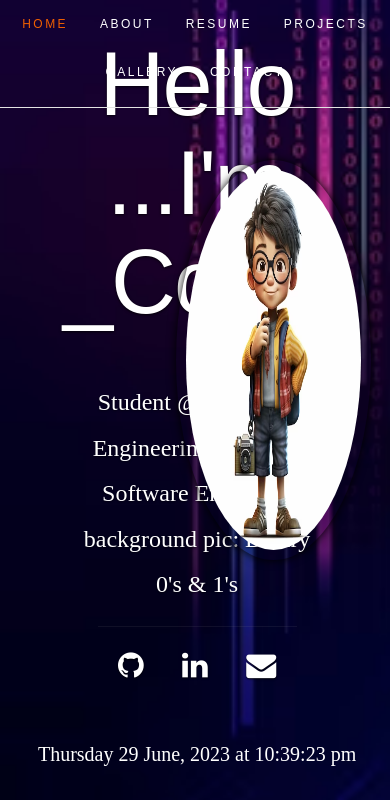
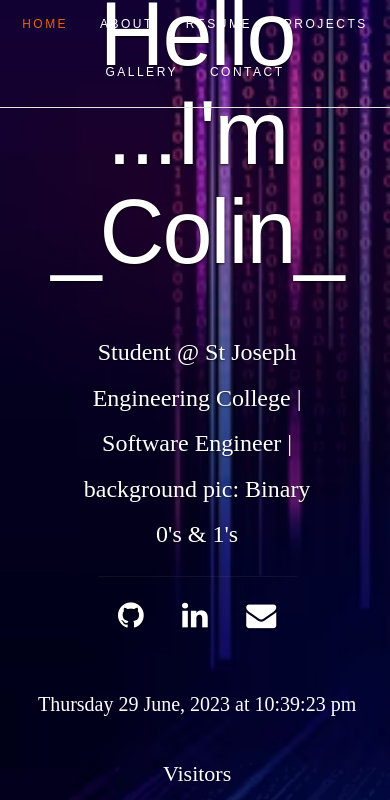
Before and after one commit to Colin-Christon/Personal_Website, a plain HTML site: page index.html in a window 390 px wide. Shown: the top 800 px of the page. Drawn offline with Linux system fonts and the light colour scheme.

Commit message:
profile picture removed

```diff
--- a/css/layout.css
+++ b/css/layout.css
@@ -54,7 +54,7 @@ body { background: #0f0f0f; }
 header {
    position: relative;
    height: 800px;
-   min-height: 1100px;
+   min-height: 1000px;
    width: 100%;
    background: #161415 url("../images/newbackground.avif");
    background-size: cover !important;
@@ -83,7 +83,7 @@ header .banner {
 }
 
 
-.banner-text { width: 100%;
+header .banner-text { width: 100%;
   position: relative;
   top: -70px; }
 header .banner-text h1 {
@@ -184,37 +184,18 @@ header .scrolldown a:hover { color: #11ABB0; }
         transform: translateX(0);
       }
     }
-
-  #profile-img {
+    #profile-img{
       height: 400px;
         width: 400px;
         position: absolute;
-    /* top: 150px;
-    right: 90px; */
-    top: 10%;
-    right: 5%;
-    /* overflow: hidden; */
+        top: 300px;
+        right: 90px;
           border-radius: 50%;
           padding: 10px;
           box-shadow: 0 0 10px #000;
           z-index: 999;
           animation: up-down 10s ease-in-out infinite;
           /* Optional: If you want the image to appear above other elements */
-  }
-
-@media (max-width: 768px) {
-  .row.banner {
-    flex-direction: column;
-  }
-
-  .banner-text {
-    width: 100%;
-  }
-
-  #profile-img {
-    max-width: 50%;
-    align-self: flex-end;
-  }
         }
         @keyframes up-down {
           0% {
@@ -229,14 +210,12 @@ header .scrolldown a:hover { color: #11ABB0; }
           }
         }
 
-
     .responsive-headline{
       animation: name-slide 5s ease-in-out;
     }
-
     @keyframes name-slide {
       0%{
-        transform: translateX(-400px);
+        transform: translateX(-50%);
       }
       100%{
         transform: translateX(0);
--- a/index.html
+++ b/index.html
@@ -107,7 +107,7 @@
       <div class="row banner">
 
             <div class="banner-text">
-               <h1 class="responsive-headline">Hello ...I'm &nbsp;_Colin_ </h1>
+               <h1 class="responsive-headline">Hello ...I'm  _Colin_ </h1>
                <br>
 
                <h3> <span>Student @ St Joseph Engineering College   | <span>Software Engineer</span> | </h3>
@@ -125,7 +125,7 @@
                <h3 id="visited">Visitors</h3>
                <div id="counter"></div>
             </div>
-               <img id="profile-img" src="./images/cartoon.avif">
+               <!-- <img id="profile-img" src="./images/cartoon.avif">  -->
 
       </div>
 
```
Lines whose indentation alone changed are shown as unchanged.
